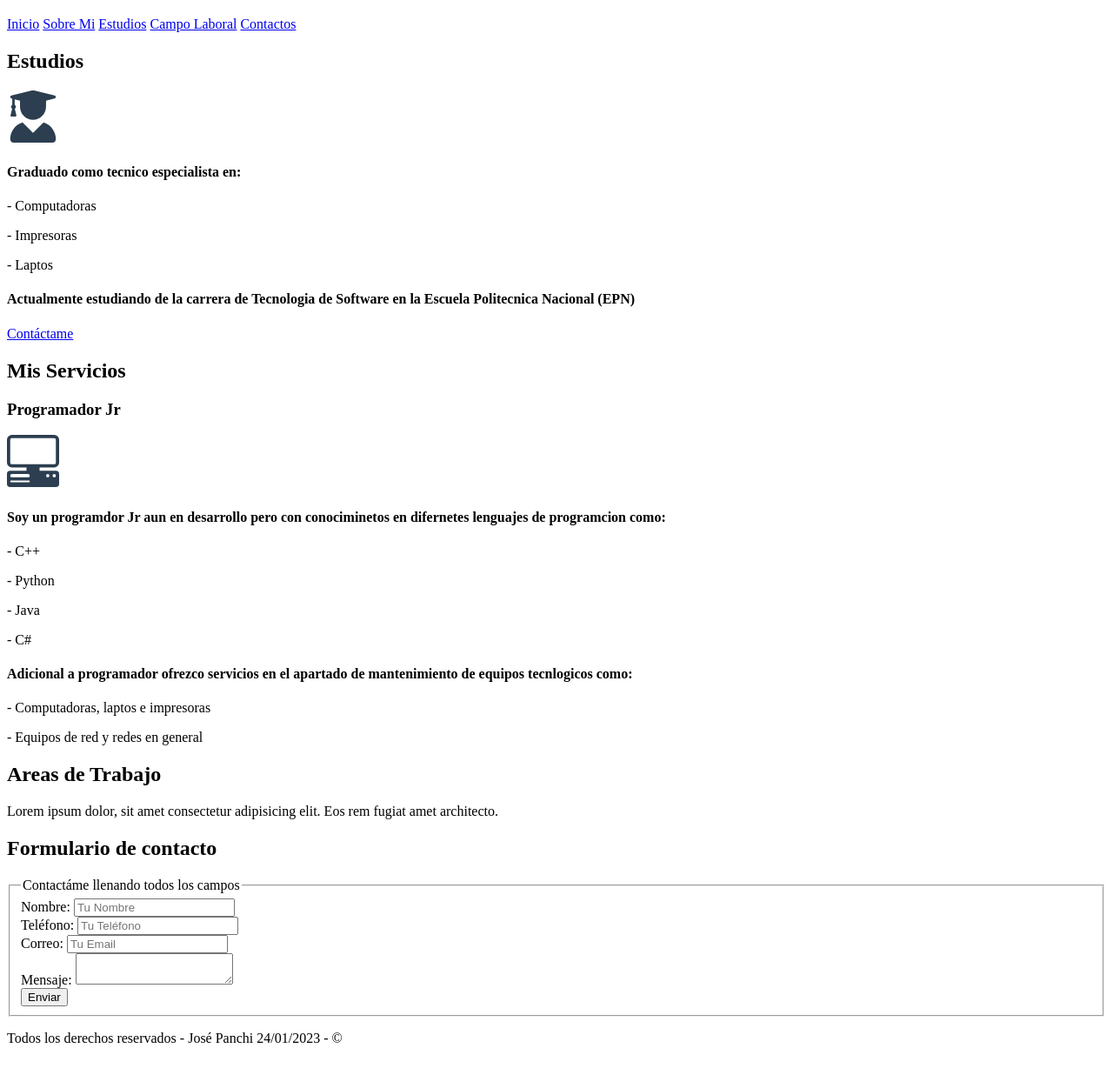
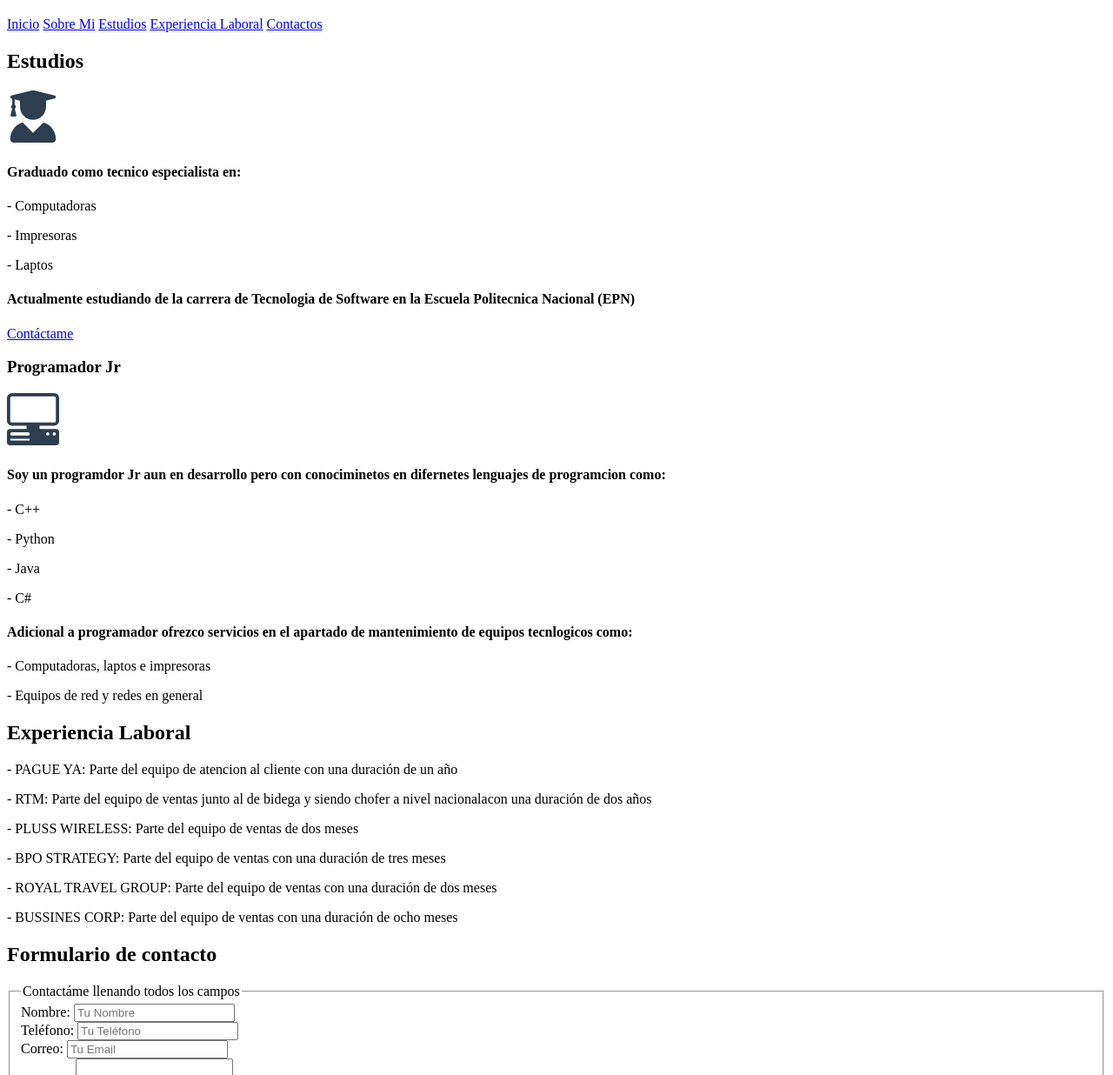
Before and after one commit to jp123468/Portafolio, a plain HTML site: page index.html in a window 1280 px wide. Shown: the part 61-1297 px from the top of the page at 87% size. Drawn offline with Linux system fonts and the light colour scheme.

Commit message:
finalización de mi portafolio en HTML

```diff
--- a/index.html
+++ b/index.html
@@ -17,7 +17,7 @@
             <a href="#estudios">Inicio</a>
             <a href="#servicios">Sobre Mi</a>
             <a href="#estudios">Estudios</a>
-            <a href="#camp-lab">Campo Laboral</a>
+            <a href="#camp-lab">Experiencia Laboral</a>
             <a href="#contacto">Contactos</a>
         </nav>
     </div>
@@ -50,7 +50,6 @@
     <!-- fin de la sección sobre mí-->
     <!-- inicio de la sección principal de la página web -->
     <main class="contenedor sombra" id="servicios">
-        <h2>Mis Servicios</h2>
         <!-- inicio de la sección de mis servicios -->
         <div class="servicios">
 
@@ -108,10 +107,16 @@
     <!-- fin de la sección sobre mí-->
     <!-- inicio de la sección principal de la página web -->
     <main class="contenedor sombra" id="camp-lab">
-        <h2>Areas de Trabajo</h2>
+        <h2>Experiencia Laboral</h2>
         <!-- inicio de la sección de mis servicios -->
         <div class="camp-lab">
-                <p> Lorem ipsum dolor, sit amet consectetur adipisicing elit. Eos rem fugiat amet architecto. </p>
+          <p> - PAGUE YA: Parte del equipo de atencion al cliente con una duración de un año <p>
+        <p> - RTM: Parte del equipo de ventas junto al de bidega y siendo chofer a nivel nacionalacon una duración de dos años <p>
+          <p> - PLUSS WIRELESS: Parte del equipo de ventas de dos meses <p>
+          <p> - BPO STRATEGY: Parte del equipo de ventas con una duración de tres meses <p>
+          <p> - ROYAL TRAVEL GROUP: Parte del equipo de ventas con una duración de dos meses <p>
+          <p> - BUSSINES CORP: Parte del equipo de  ventas con una duración de ocho meses <p>
+
       </div>
 
 
```
